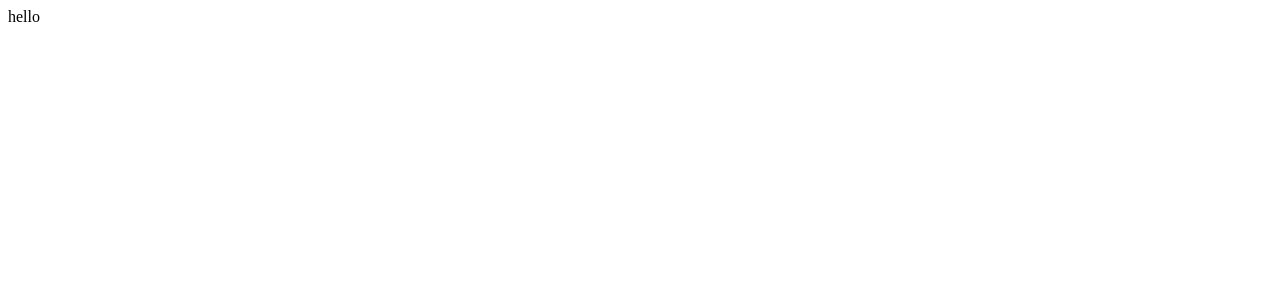
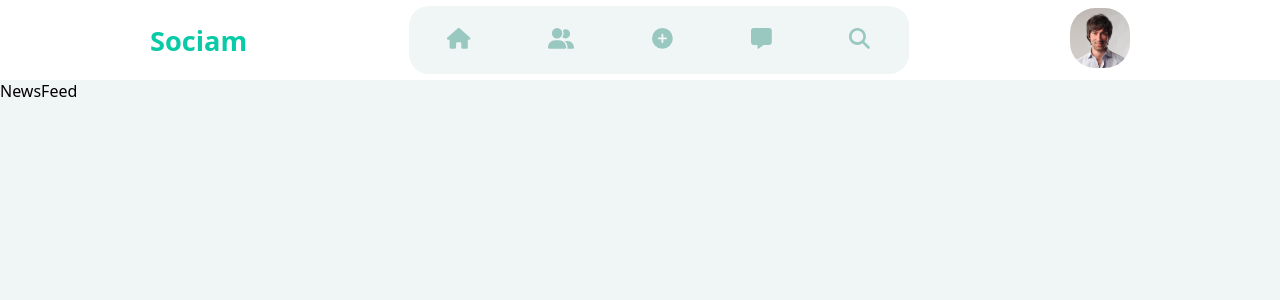
Before and after one commit to fasilkp/MERN-socialmedia, a React (Create React App) app in the folder client/: page / in a window 1280 px wide. Shown: the top 300 px of the page. Built offline with nearby package versions, Linux system fonts and the light colour scheme.

Commit message:
navbar ui created

```diff
--- a/client/package.json
+++ b/client/package.json
@@ -3,6 +3,9 @@
   "version": "0.1.0",
   "private": true,
   "dependencies": {
+    "@fortawesome/fontawesome-svg-core": "^6.1.1",
+    "@fortawesome/free-solid-svg-icons": "^6.1.1",
+    "@fortawesome/react-fontawesome": "^0.2.0",
     "@testing-library/jest-dom": "^5.16.4",
     "@testing-library/react": "^13.3.0",
     "@testing-library/user-event": "^13.5.0",
--- a/client/src/App.css
+++ b/client/src/App.css
@@ -0,0 +1,17 @@
+:root {
+  --lightblue: #F0F5F5;
+  --white: rgb(255, 255, 255);
+  --navIcons:rgb(152, 200, 192);
+  --navHeader: rgb(8, 202, 166);
+}
+*{
+  margin: 0px;
+  padding: 0px;
+  font-family: system-ui, -apple-system, BlinkMacSystemFont, 'Segoe UI', Roboto, Oxygen, Ubuntu, Cantarell, 'Open Sans', 'Helvetica Neue', sans-serif;
+}
+body{
+  background-color: var(--lightblue);
+}
+.container{
+  padding: 0px 150px;
+}
--- a/client/src/App.js
+++ b/client/src/App.js
@@ -1,10 +1,11 @@
 import React from 'react';
+import Home from './Pages/Home';
 import './App.css';
 
 function App() {
   return (
     <div className="App">
-      hello
+      <Home></Home>
     </div>
   );
 }
--- /dev/null
+++ b/client/src/Components/NavBar/NavBar.css
@@ -0,0 +1,51 @@
+.Navbar{
+    width: 100%;
+    display: flex;
+    justify-content: center;
+    background-color: var(--white);
+    height: 80px;
+
+}
+.nav-body{
+    display: flex;
+    justify-content: space-between;
+    width: 100%;
+    align-items: center;
+}
+.nav-header h3{
+    color:var(--navHeader) ;
+    font-size: 1.7rem;
+}
+.nav-status-bar{
+    background-color: var(--lightblue);
+    display: flex;
+    height: 85%;
+    width: 500px;
+    border-radius: 20px;
+    justify-content: space-around;
+    align-items: center;
+}
+.nav-icons{
+    font-size:1.3rem;
+    color: var(--navIcons);
+}
+.nav-icons:hover{
+    animation: anime .5s;
+    font-size: 1.4rem;
+}
+.nav-profile img{
+    width: 60px;
+    height: 60px;
+    border-radius: 25px;
+}
+@keyframes anime {
+    0%{
+        transform: rotate(-10deg);
+    }
+    50%{
+        transform: rotate(10deg);
+    }
+    100%{
+        transform: rotate(0deg);
+    }
+}
--- /dev/null
+++ b/client/src/Components/NavBar/NavBar.jsx
@@ -0,0 +1,29 @@
+import React from 'react'
+import { FontAwesomeIcon } from '@fortawesome/react-fontawesome'
+import { faAdd, faCirclePlus, faHome, faMessage, faPersonRifle, faSearch, faSearchPlus, faUser, faUserFriends} from '@fortawesome/free-solid-svg-icons'
+import './NavBar.css'
+import ProfileImage from '../../images/profile_user.jpg'
+function NavBar() {
+  return (
+    <div className="Navbar">
+        <div className="container nav-body">
+        <div className="nav-header">
+            <h3>Sociam</h3>
+        </div>
+        <div className="nav-status-bar">
+            <div><FontAwesomeIcon icon={faHome} className="nav-icons"/></div>
+            <div><FontAwesomeIcon icon={faUserFriends} className="nav-icons" /></div>
+            <div><FontAwesomeIcon icon={faCirclePlus} className="nav-icons"/></div>
+            <div><FontAwesomeIcon icon={faMessage} className="nav-icons" /></div>
+            <div><FontAwesomeIcon icon={faSearch} className="nav-icons" /></div>
+
+        </div>
+        <div className="nav-profile">
+            <img src={ProfileImage} alt="image" />
+        </div>
+        </div>
+    </div>
+  )
+}
+
+export default NavBar
--- /dev/null
+++ b/client/src/Components/NewsFeed/NewsFeed.jsx
@@ -0,0 +1,9 @@
+import React from 'react'
+import './NewsFeed.css'
+function NewsFeed() {
+  return (
+    <div>NewsFeed</div>
+  )
+}
+
+export default NewsFeed
--- /dev/null
+++ b/client/src/Pages/Home.jsx
@@ -0,0 +1,13 @@
+import React from 'react'
+import NavBar from '../Components/NavBar/NavBar'
+import NewsFeed from '../Components/NewsFeed/NewsFeed'
+function Home() {
+  return (
+    <>
+        <NavBar></NavBar>
+        <NewsFeed></NewsFeed>
+    </>
+  )
+}
+
+export default Home
```
Also changed, not shown: client/src/Components/NewsFeed/NewsFeed.css (added), client/src/images/profile_user.jpg (added), 1 other file (tests, documents, lock files or other folders).
